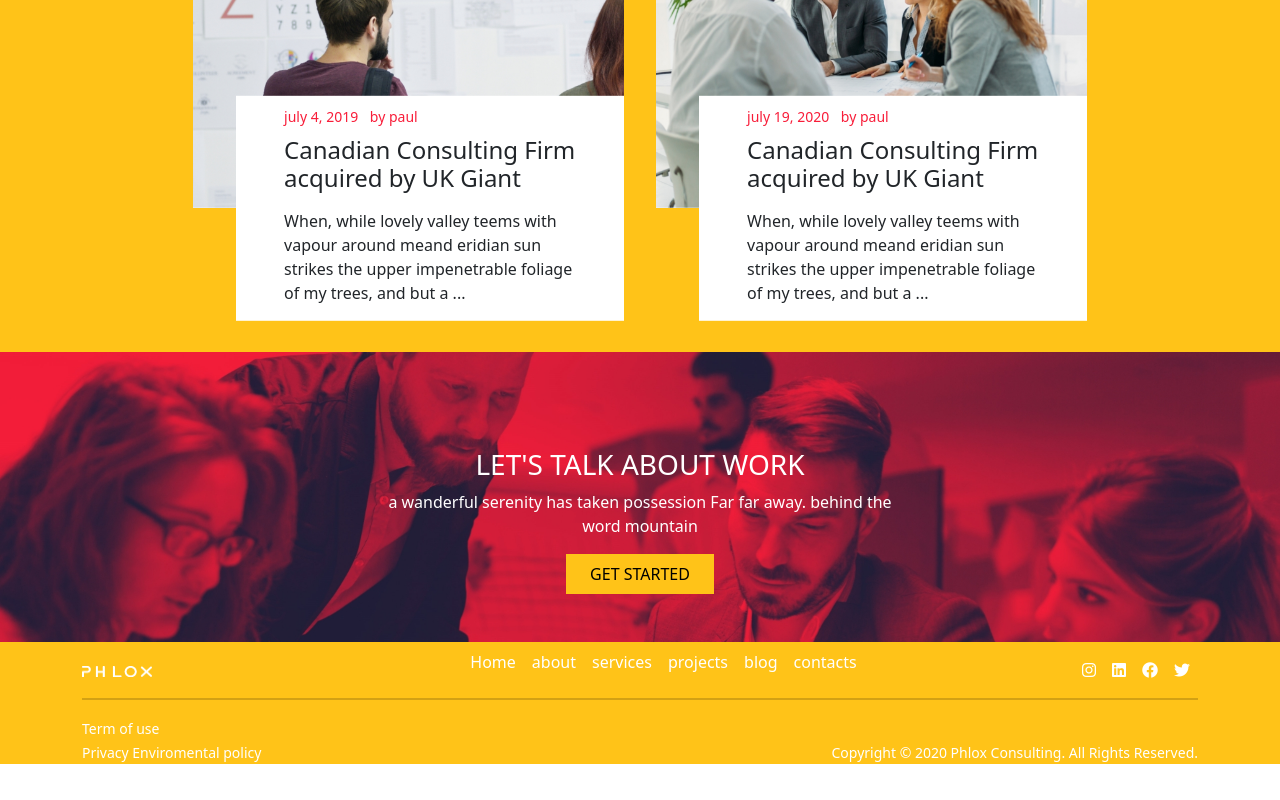
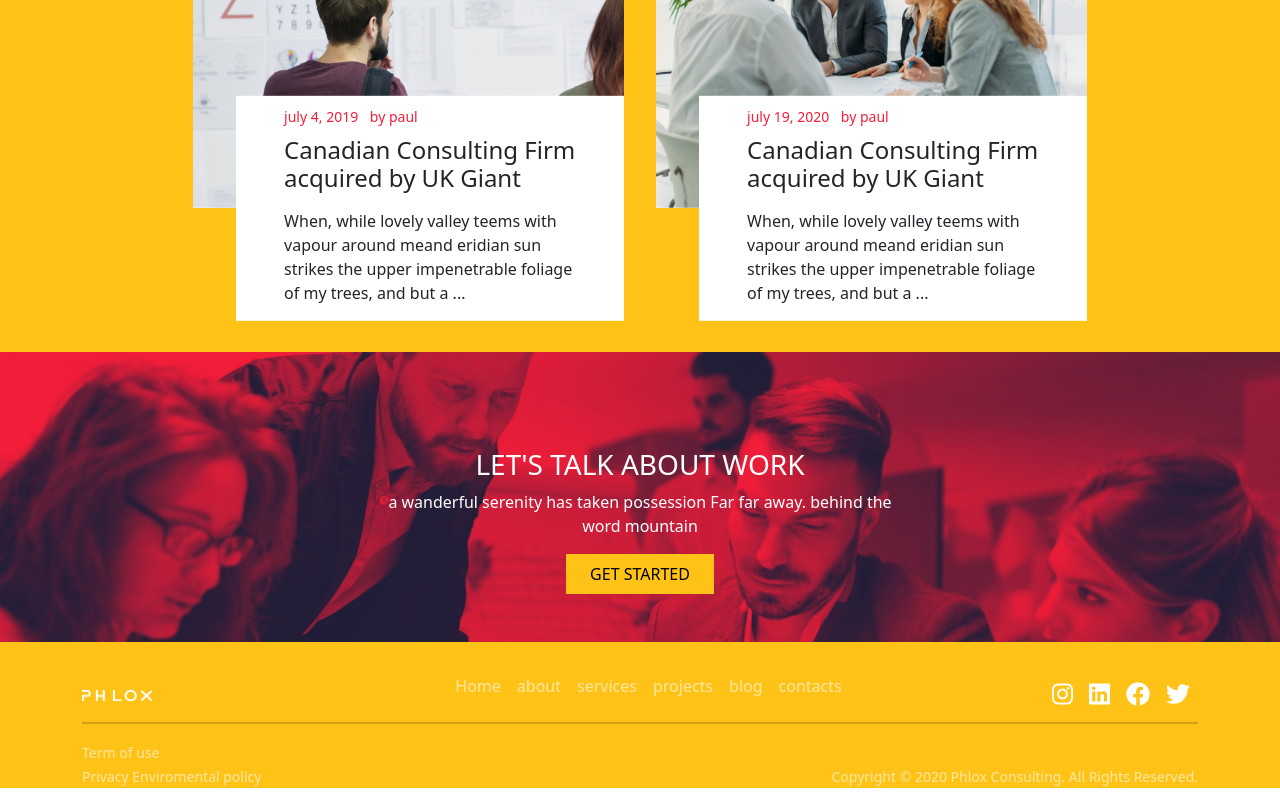
Before and after one commit to alessandromarangoni/proj-html-vuejs, a Vue app: page / in a window 1280 px wide. Shown: the part 3164-3964 px from the top of the page. Before the commit the page ends 3940 px from the top, so only its background shows below. Built offline with nearby package versions, Linux system fonts and the light colour scheme.

Commit message:
footer completo

```diff
--- a/src/components/footerApp.vue
+++ b/src/components/footerApp.vue
@@ -43,11 +43,11 @@ export default {
 </script>
 <template>
     <section>
-        <div class="container">
+        <div class="container pt-4">
             <div class="row">
                 <div class="col ">
                     <div class="d-flex justify-content-between align-items-center">
-                        <div><img :src="this.logo" alt="" class="w50 "></div>
+                        <div><img :src="this.logo" alt="" class=""></div>
                         <div>
                             <ul class="d-flex">
                                 <li v-for="item in footerLink" class="p-2"><a class="text-white" :href="item.link">{{
@@ -56,7 +56,7 @@ export default {
                         </div>
                         <div>
                             <template v-for="items in sociaLink">
-                                <span> <a class="text-white" href=""> <i class="fa-brands p-2"
+                                <span> <a class="text-white_brand" href=""> <i class="fa-brands p-2"
                                             :class="'' + items.icons"></i>
                                     </a></span>
                             </template>
@@ -96,6 +96,15 @@ li {
     }
 }
 
+.text-white {
+    opacity: .6;
+}
+
+.text-white_brand {
+    color: white;
+    font-size: 1.5rem;
+}
+
 .footer_line {
     height: 1px;
     border: 1px solid rgba(0, 0, 0, 0.172);
```
